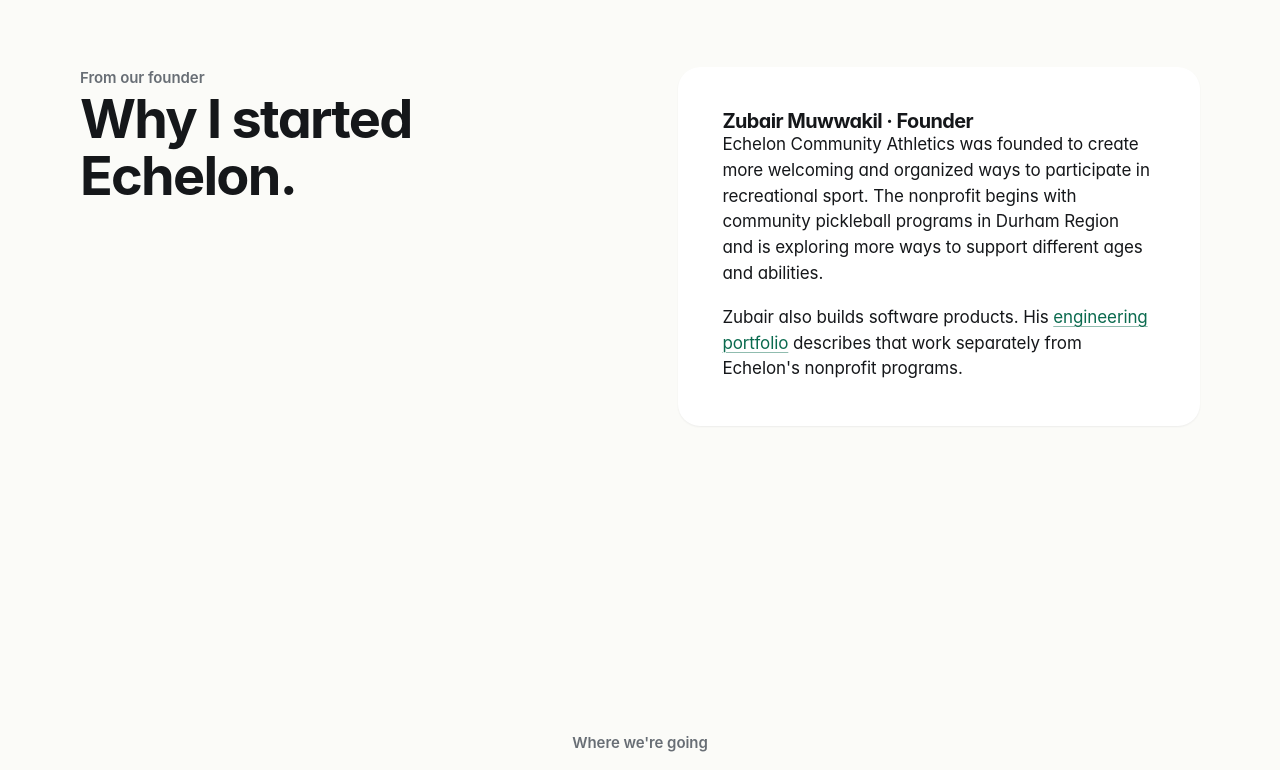
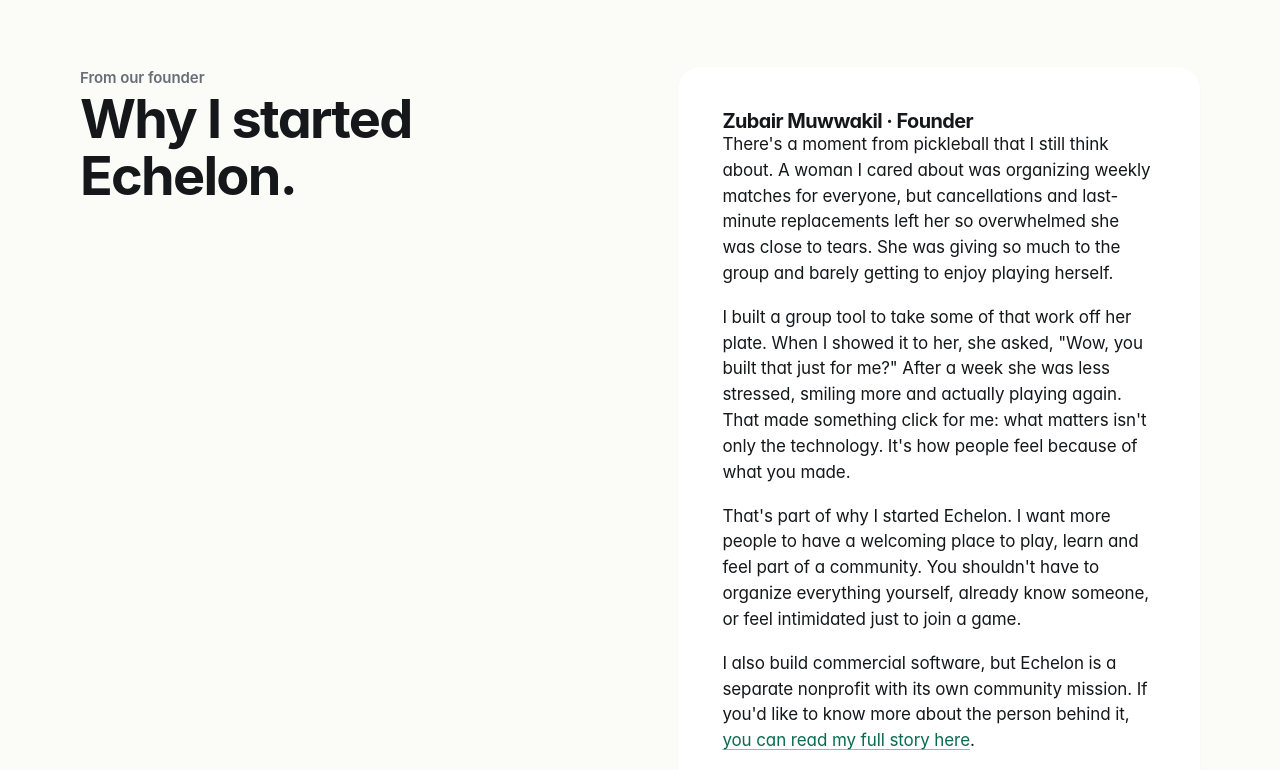
Before and after one commit to zubairmuwwakil/echeloncommunityathletics, an Astro site: page /about in a window 1280 px wide. Shown: the part 1020-1790 px from the top of the page. Built offline with nearby package versions, Linux system fonts and the light colour scheme; Astro itself is replaced by a stand-in of ours.

Commit message:
feat(site): give the founder section a personal voice (#3)

```diff
--- a/src/pages/about.astro
+++ b/src/pages/about.astro
@@ -32,7 +32,7 @@ const ledger: { label: string; value: string; verify?: string }[] = [
     </div>
   </section>
 
-  <section class="section reveal">
+  <section class="section reveal" id="founder">
     <div class="wrap split">
       <div>
         <p class="kicker">From our founder</p>
@@ -40,8 +40,10 @@ const ledger: { label: string; value: string; verify?: string }[] = [
       </div>
       <div class="founder">
         <h3>Zubair Muwwakil · Founder</h3>
-        <p>Echelon Community Athletics was founded to create more welcoming and organized ways to participate in recreational sport. The nonprofit begins with community pickleball programs in Durham Region and is exploring more ways to support different ages and abilities.</p>
-        <p class="mt">Zubair also builds software products. His <a href="https://zubairmuwwakil.com/">engineering portfolio</a> describes that work separately from Echelon's nonprofit programs.</p>
+        <p>There's a moment from pickleball that I still think about. A woman I cared about was organizing weekly matches for everyone, but cancellations and last-minute replacements left her so overwhelmed she was close to tears. She was giving so much to the group and barely getting to enjoy playing herself.</p>
+        <p class="mt">I built a group tool to take some of that work off her plate. When I showed it to her, she asked, "Wow, you built that just for me?" After a week she was less stressed, smiling more and actually playing again. That made something click for me: what matters isn't only the technology. It's how people feel because of what you made.</p>
+        <p class="mt">That's part of why I started Echelon. I want more people to have a welcoming place to play, learn and feel part of a community. You shouldn't have to organize everything yourself, already know someone, or feel intimidated just to join a game.</p>
+        <p class="mt">I also build commercial software, but Echelon is a separate nonprofit with its own community mission. If you'd like to know more about the person behind it, <a href="https://zubairmuwwakil.com/story/">you can read my full story here</a>.</p>
       </div>
     </div>
   </section>
--- a/src/pages/index.astro
+++ b/src/pages/index.astro
@@ -242,7 +242,7 @@ const jsonLd = {
           <p>Federally incorporated in 2026 under the Canada Not-for-profit Corporations Act. Not a registered charity, so we can't issue donation tax receipts.</p>
         </div>
       </div>
-      <p class="mt-lg"><a class="more" href="/about/">About Echelon</a></p>
+      <p class="mt-lg"><a class="more" href="/about/">About Echelon</a> · <a class="more" href="/about/#founder">A note from our founder</a></p>
     </div>
   </section>
 </Layout>
```
